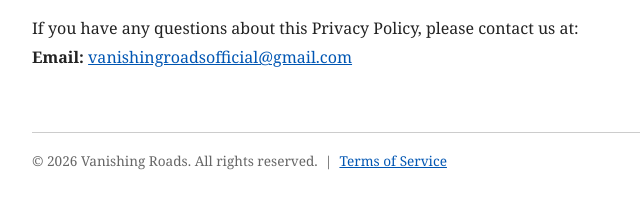
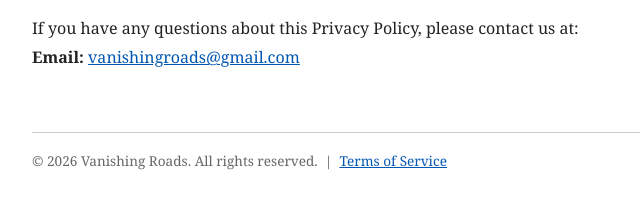
Before and after one commit to vanishingroads-debug/vanishingroads.github.io, a plain HTML site: page privacy.html in a window 1280 px wide. Shown: the part 1808-2016 px from the top of the page, 208-848 px from the left. Drawn offline with Linux system fonts and the light colour scheme.

Commit message:
Fix email address

```diff
--- a/privacy.html
+++ b/privacy.html
@@ -53,7 +53,7 @@
 
 <h2>10. Contact Us</h2>
 <p>If you have any questions about this Privacy Policy, please contact us at:<br/>
-<strong>Email:</strong> <a href="mailto:vanishingroadsofficial@gmail.com">vanishingroadsofficial@gmail.com</a></p>
+<strong>Email:</strong> <a href="mailto:vanishingroads@gmail.com">vanishingroads@gmail.com</a></p>
 
 <footer>
   &copy; 2026 Vanishing Roads. All rights reserved. &nbsp;|&nbsp;
```
Also changed, not shown: terms.html (+1 -1 lines).
